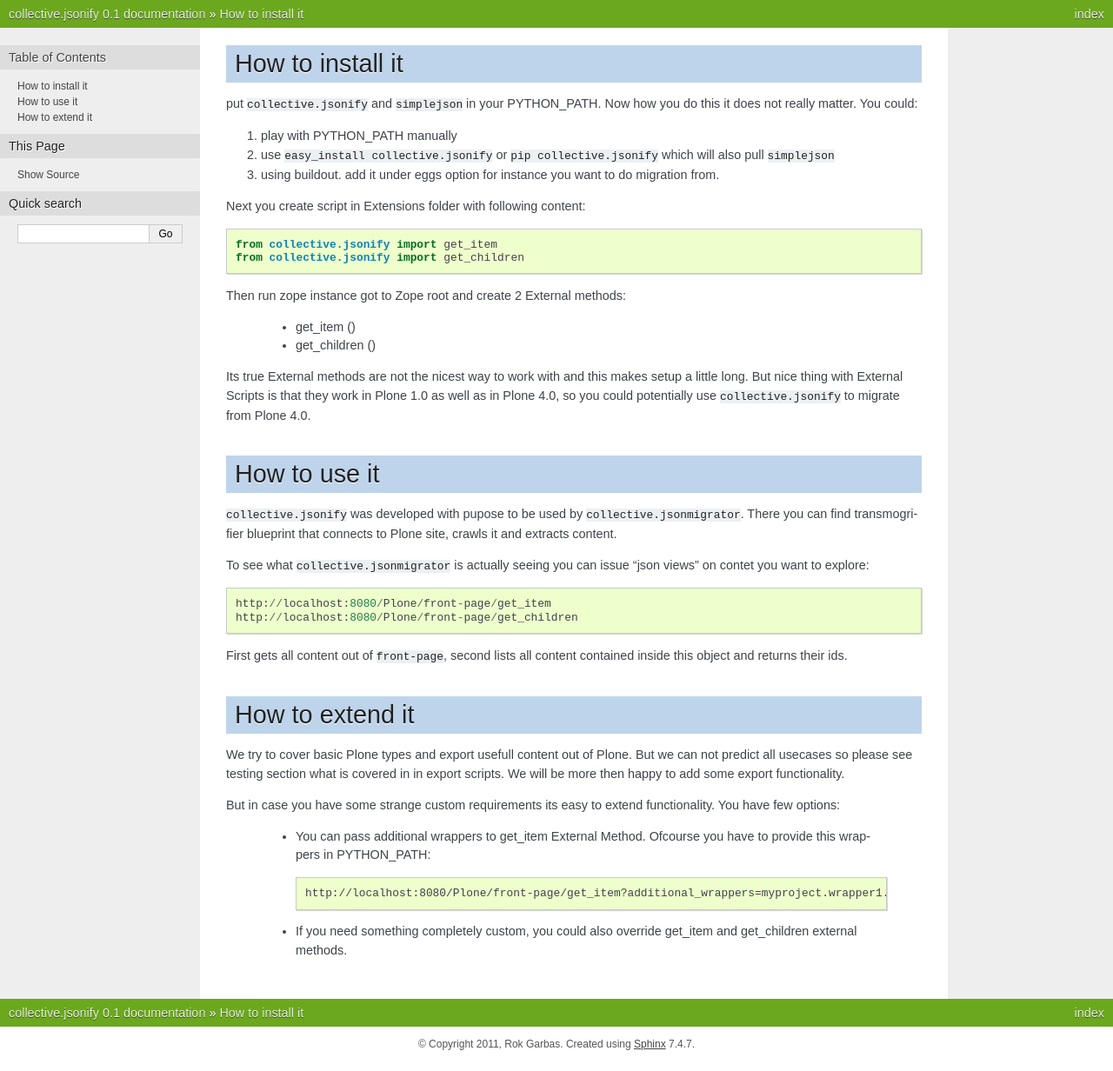
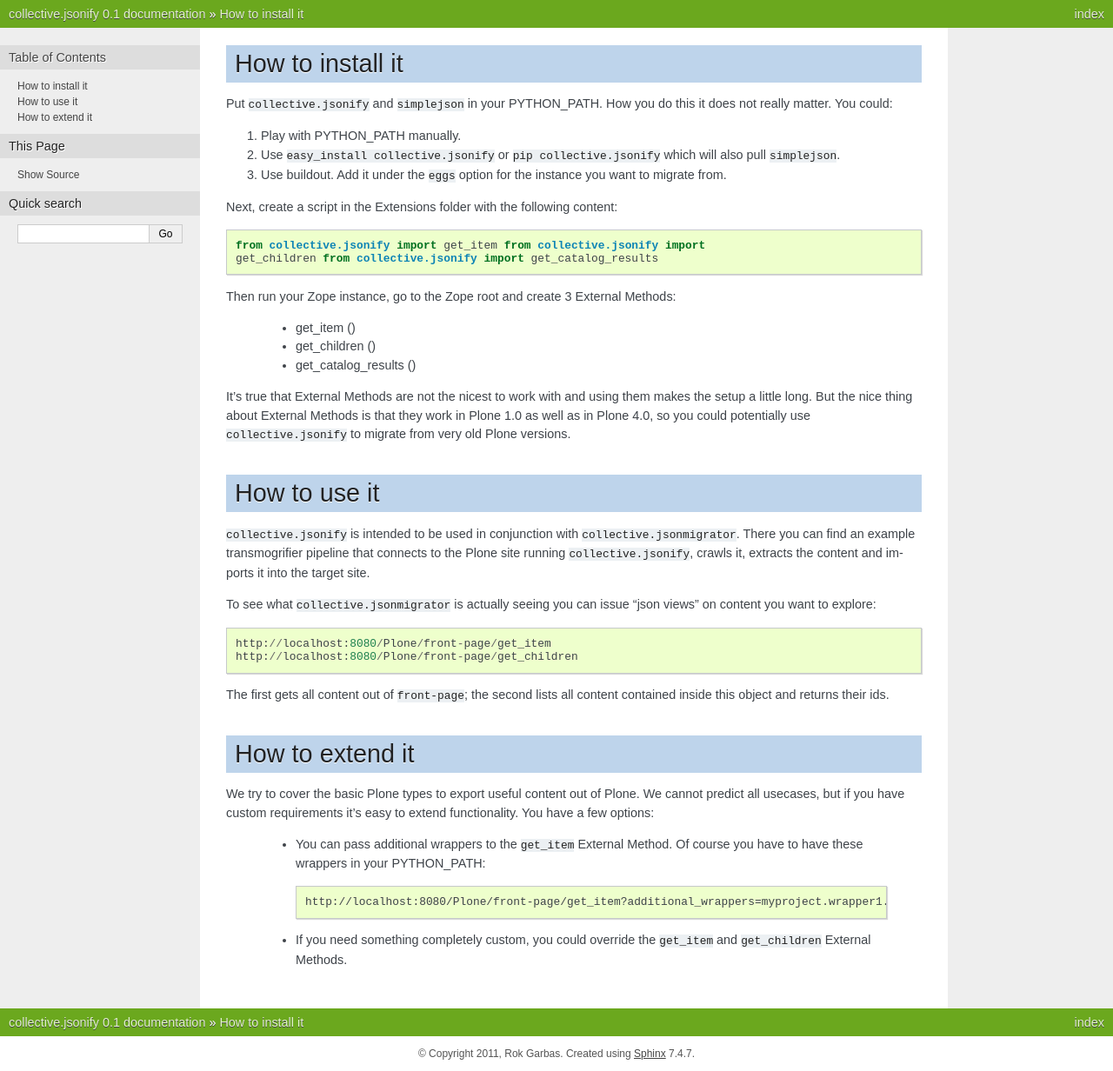
Before and after one commit to collective/collective.jsonify, a Sphinx documentation site: the page built from docs/install.rst, in a window 1280 px wide. Shown: the whole page at 87% size. Built offline with Sphinx 7.4.7, drawn with Linux system fonts in a browser that asks for light colours.

Commit message:
Make the documentation read a little better.

```diff
--- a/docs/index.rst
+++ b/docs/index.rst
@@ -3,6 +3,5 @@ collective.jsonify :: "JSON view" for Plone 1.0 and above
 
 .. include:: intro.rst
 .. include:: install.rst
-.. include:: testing.rst
 .. include:: changelog.rst
 .. include:: code.rst
--- a/docs/install.rst
+++ b/docs/install.rst
@@ -1,64 +1,61 @@
 How to install it
 =================
 
-put ``collective.jsonify`` and ``simplejson`` in your PYTHON_PATH. Now how you
-do this it does not really matter. You could:
+Put ``collective.jsonify`` and ``simplejson`` in your PYTHON_PATH. How you do
+this it does not really matter. You could:
 
-1. play with PYTHON_PATH manually
-2. use ``easy_install collective.jsonify`` or ``pip collective.jsonify`` which
-   will also pull ``simplejson``
-3. using buildout. add it under eggs option for instance you want to do
-   migration from.
+1. Play with PYTHON_PATH manually.
+2. Use ``easy_install collective.jsonify`` or ``pip collective.jsonify`` which
+   will also pull ``simplejson``.
+3. Use buildout. Add it under the ``eggs`` option for the instance you want to
+   migrate from.
 
+Next, create a script in the Extensions folder with the following content::
 
-Next you create script in Extensions folder with following content::
+    from collective.jsonify import get_item from collective.jsonify import
+    get_children from collective.jsonify import get_catalog_results
 
-    from collective.jsonify import get_item
-    from collective.jsonify import get_children
-
-Then run zope instance got to Zope root and create 2 External methods:
+Then run your Zope instance, go to the Zope root and create 3 External Methods:
 
  - get_item ()
  - get_children ()
+ - get_catalog_results ()
 
-
-Its true External methods are not the nicest way to work with and this makes
-setup a little long. But nice thing with External Scripts is that they work in
-Plone 1.0 as well as in Plone 4.0, so you could potentially use
-``collective.jsonify`` to migrate from Plone 4.0.
+It's true that External Methods are not the nicest to work with and using them
+makes the setup a little long. But the nice thing about External Methods is that
+they work in Plone 1.0 as well as in Plone 4.0, so you could potentially use
+``collective.jsonify`` to migrate from very old Plone versions.
 
 
 How to use it
 =============
 
-``collective.jsonify`` was developed with pupose to be used by
-``collective.jsonmigrator``. There you can find transmogrifier blueprint that
-connects to Plone site, crawls it and extracts content.
+``collective.jsonify`` is intended to be used in conjunction with
+``collective.jsonmigrator``. There you can find an example transmogrifier
+pipeline that connects to the Plone site running ``collective.jsonify``, crawls
+it, extracts the content and imports it into the target site.
 
 To see what ``collective.jsonmigrator`` is actually seeing you can issue "json
-views" on contet you want to explore::
+views" on content you want to explore::
 
     http://localhost:8080/Plone/front-page/get_item
     http://localhost:8080/Plone/front-page/get_children
 
-First gets all content out of ``front-page``, second lists all content
+The first gets all content out of ``front-page``; the second lists all content
 contained inside this object and returns their ids.
 
 
 How to extend it
 ================
 
-We try to cover basic Plone types and export usefull content out of Plone. But
-we can not predict all usecases so please see testing section what is covered
-in in export scripts. We will be more then happy to add some export functionality.
+We try to cover the basic Plone types to export useful content out of Plone. We
+cannot predict all usecases, but if you have custom requirements it's easy to
+extend functionality. You have a few options:
 
-But in case you have some strange custom requirements its easy to extend
-functionality. You have few options:
-
- - You can pass additional wrappers to get_item External Method. Ofcourse you
-   have to provide this wrappers in PYTHON_PATH::
+ - You can pass additional wrappers to the ``get_item`` External Method. Of course you
+   have to have these wrappers in your PYTHON_PATH::
 
         http://localhost:8080/Plone/front-page/get_item?additional_wrappers=myproject.wrapper1.Wrapper;myproject.wrapper2.Wrapper
 
- - If you need something completely custom, you could also override get_item
-   and get_children external methods.
+ - If you need something completely custom, you could override the ``get_item``
+   and ``get_children`` External Methods.
```
Also changed, not shown: README.rst (+13 -15 lines), CHANGELOG.rst (line endings or trailing spaces).
